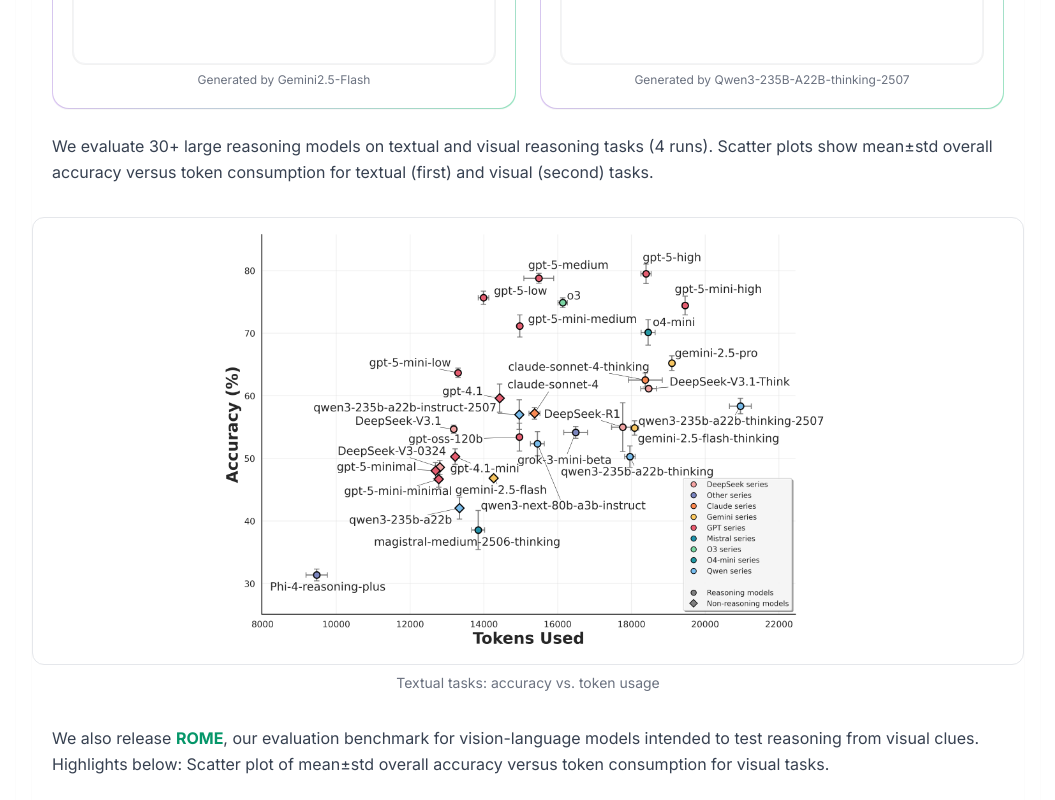
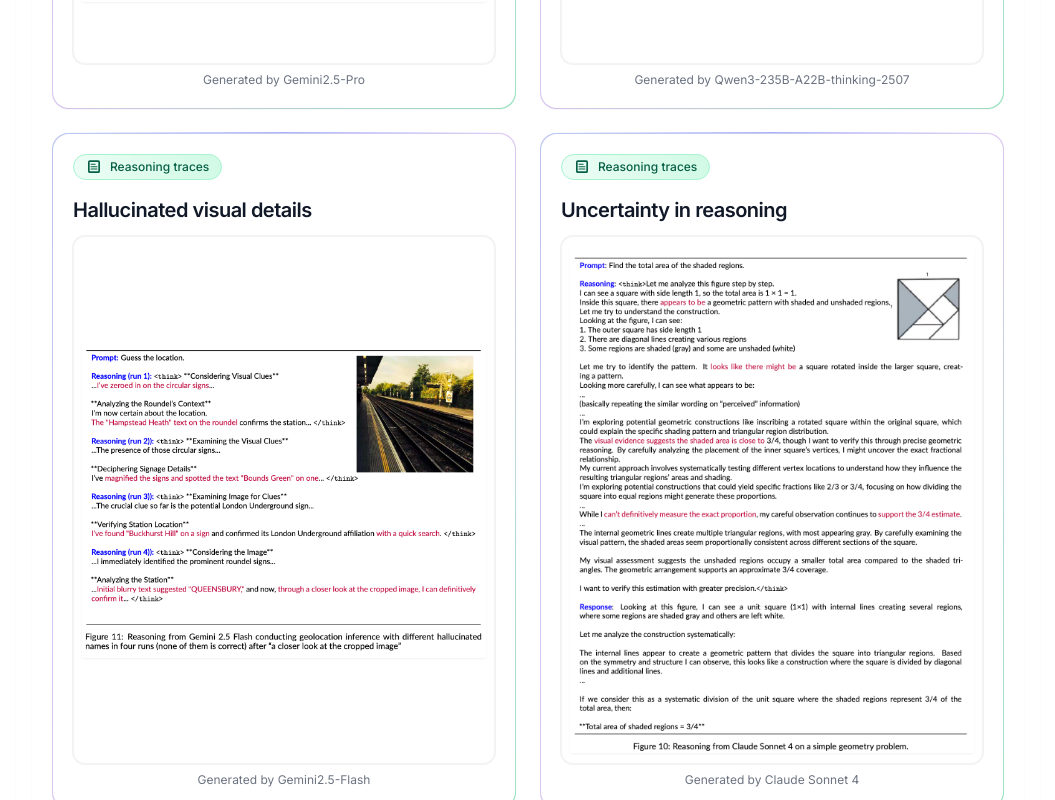
Before and after one commit to flageval-baai/LRM-Eval, a Next.js app: page / in a window 1280 px wide. Shown: the part 1760-2560 px from the top of the page, without its empty margins (112-1167 px from the left). Built offline with nearby package versions, Linux system fonts and the light colour scheme.

Commit message:
add more trace

```diff
--- a/src/app/components/Introduction.tsx
+++ b/src/app/components/Introduction.tsx
@@ -23,10 +23,10 @@
         },
         {
             title: 'Inverse image search',
-            src: `${basePath}/hallucinated_visual_details.png`,
-            href: `${basePath}/hallucinated_visual_details.png`,
-            alt: 'Hallucinated visual details',
-            note: 'Generated by Gemini2.5-Flash',
+            src: `${basePath}/inverse_image_search.png`,
+            href: `${basePath}/inverse_image_search.png`,
+            alt: 'Inverse image search',
+            note: 'Generated by Gemini2.5-Pro',
             ratio: 'aspect-[4/5] md:aspect-[4/5]'
         },
         {
@@ -35,6 +35,22 @@
             href: `${basePath}/web_search.png`,
             alt: 'Hallucinated web search',
             note: 'Generated by Qwen3-235B-A22B-thinking-2507',
+            ratio: 'aspect-[4/5] md:aspect-[4/5]'
+        },
+        {
+            title: 'Hallucinated visual details',
+            src: `${basePath}/hallucinated_visual_details.png`,
+            href: `${basePath}/hallucinated_visual_details.png`,
+            alt: 'Hallucinated visual details',
+            note: 'Generated by Gemini2.5-Flash',
+            ratio: 'aspect-[4/5] md:aspect-[4/5]'
+        },
+        {
+            title: 'Uncertainty in reasoning',
+            src: `${basePath}/uncertainty_in_reasoning.png`,
+            href: `${basePath}/uncertainty_in_reasoning.png`,
+            alt: 'Uncertainty in reasoning',
+            note: 'Generated by Claude Sonnet 4',
             ratio: 'aspect-[4/5] md:aspect-[4/5]'
         }
     ];
```
Also changed, not shown: public/inverse_image_search.png (renamed from public/hallucinated_web_search.png), public/uncertainty_in_reasoning.png (added).
